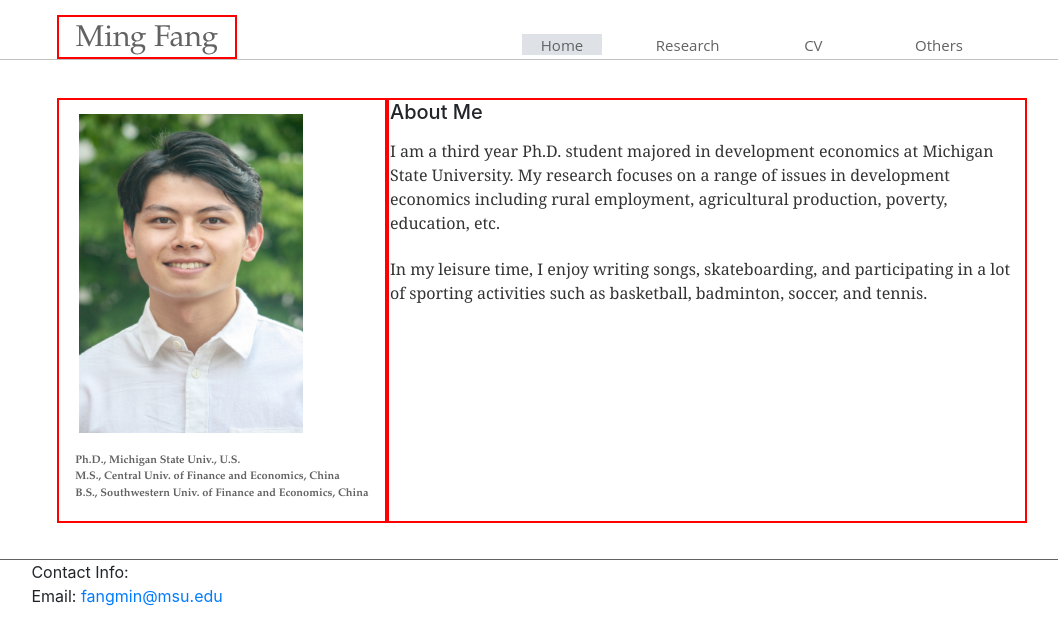
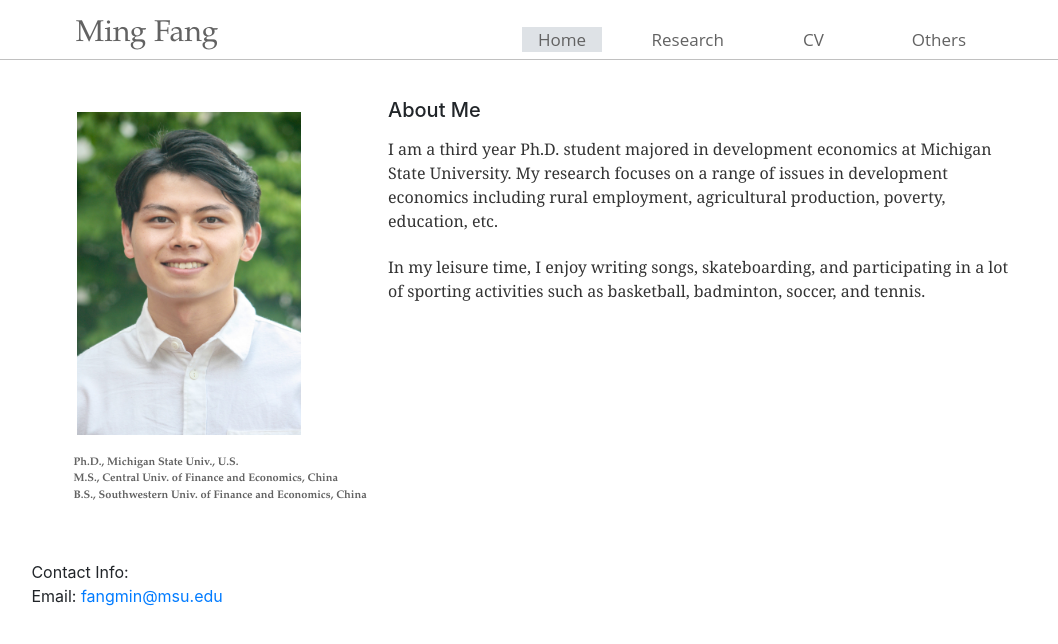
Before and after one commit to economing/test, a plain HTML site: page index.html in a window 1280 px wide. Shown: the whole page, without its empty margins (7-1065 px from the left). Drawn offline with Linux system fonts and the light colour scheme.

Commit message:
structure2

```diff
--- a/css/mingtest.css
+++ b/css/mingtest.css
@@ -16,21 +16,21 @@
 .header_left {
     float:left;
     margin-left: 5%;
-    margin-top: 15px;
+    margin-top: 12px;
     width:180px;
     height:75%;
     text-align: center;
     font-family: "Garamond", serif;
     font-size: 30px;
     color: #626262;
-    border:2px #F00 solid;
+    #border:2px #F00 solid;
 }
 .header_right {
     float:right;
     margin-right:1%;
-    margin-top: 15px;
+    margin-top: 12px;
     width:60%;
-    height:60%;
+    height:70%;
     #border:2px #F00 solid;
     padding-left: 7px;
 }
@@ -39,12 +39,12 @@
     align-items:center;
     margin-left: 3%;
     margin-right: 3%;
-    margin-top: 19px;
+    margin-top: 15px;
     width:80px;
     height:60%;
     text-align: center;
     font-family: "Open sans", sans-serif;
-    font-size: 15px;
+    font-size: 17px;
     color: #626262;
     #border:2px #F00 solid;
 }
@@ -56,7 +56,7 @@
 #main {
     width:100%;
     height:500px;
-    border-bottom:1px #626262 solid;
+    #border-bottom:1px #626262 solid;
 }
 
 .mainleft {
@@ -67,7 +67,7 @@
     max-width:330px;
     min-width:320px;
     height:85%;
-    border:2px #F00 solid;
+    #border:2px #F00 solid;
 }
 .mainleft_up {
     margin-top: 1%;
@@ -90,11 +90,11 @@
     margin-right: 1%;
     width:50%;
     height:85%;
-    border:2px #F00 solid;
+    #border:2px #F00 solid;
     padding-left: 1px;
 }
 p{
-    font-family: "Georgia", serif;
+    font-family: "Georgia", sans-serif;
     font-size: 16px;
     padding-top: 1%;
     color: RGBA(0,0,0,0.8);
```
